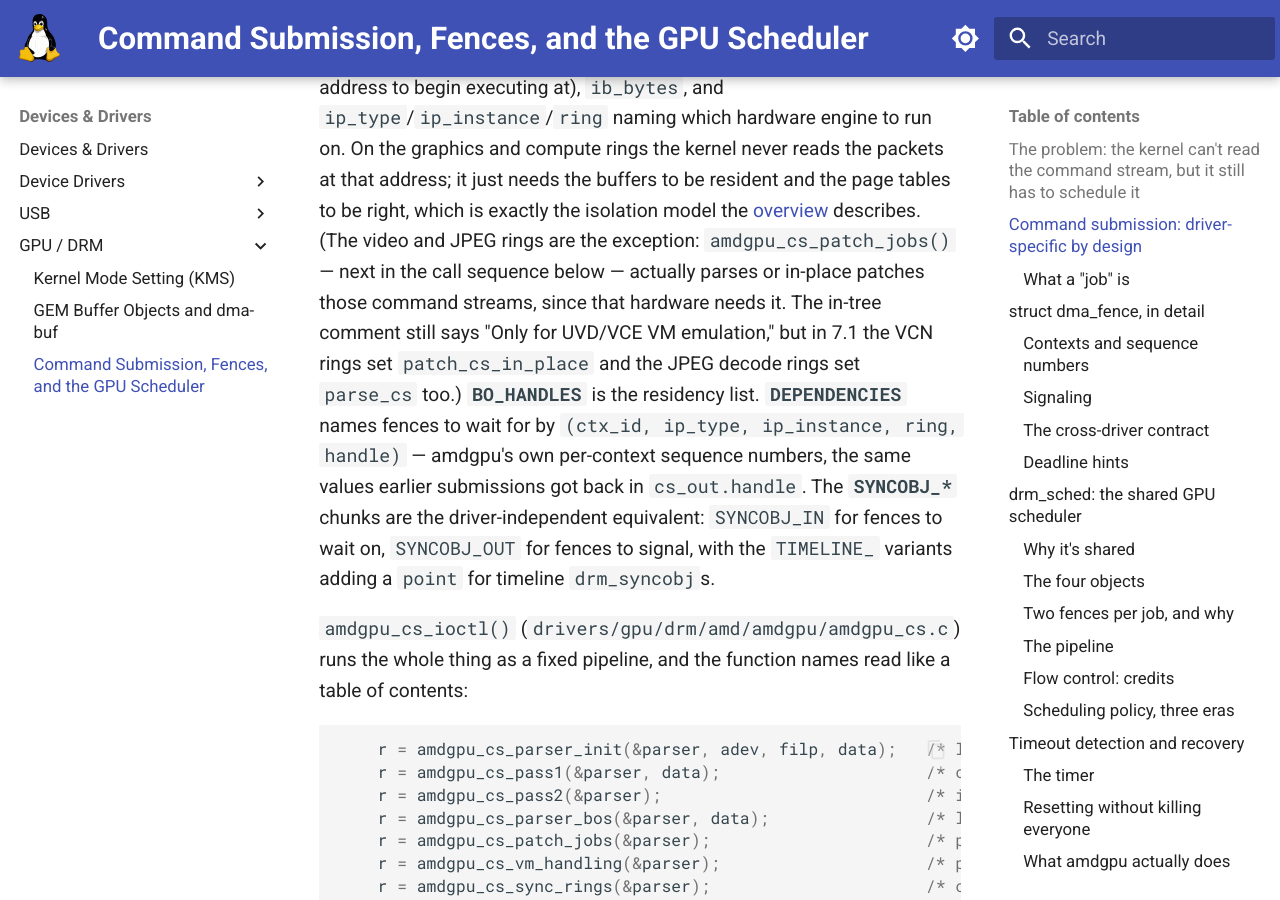
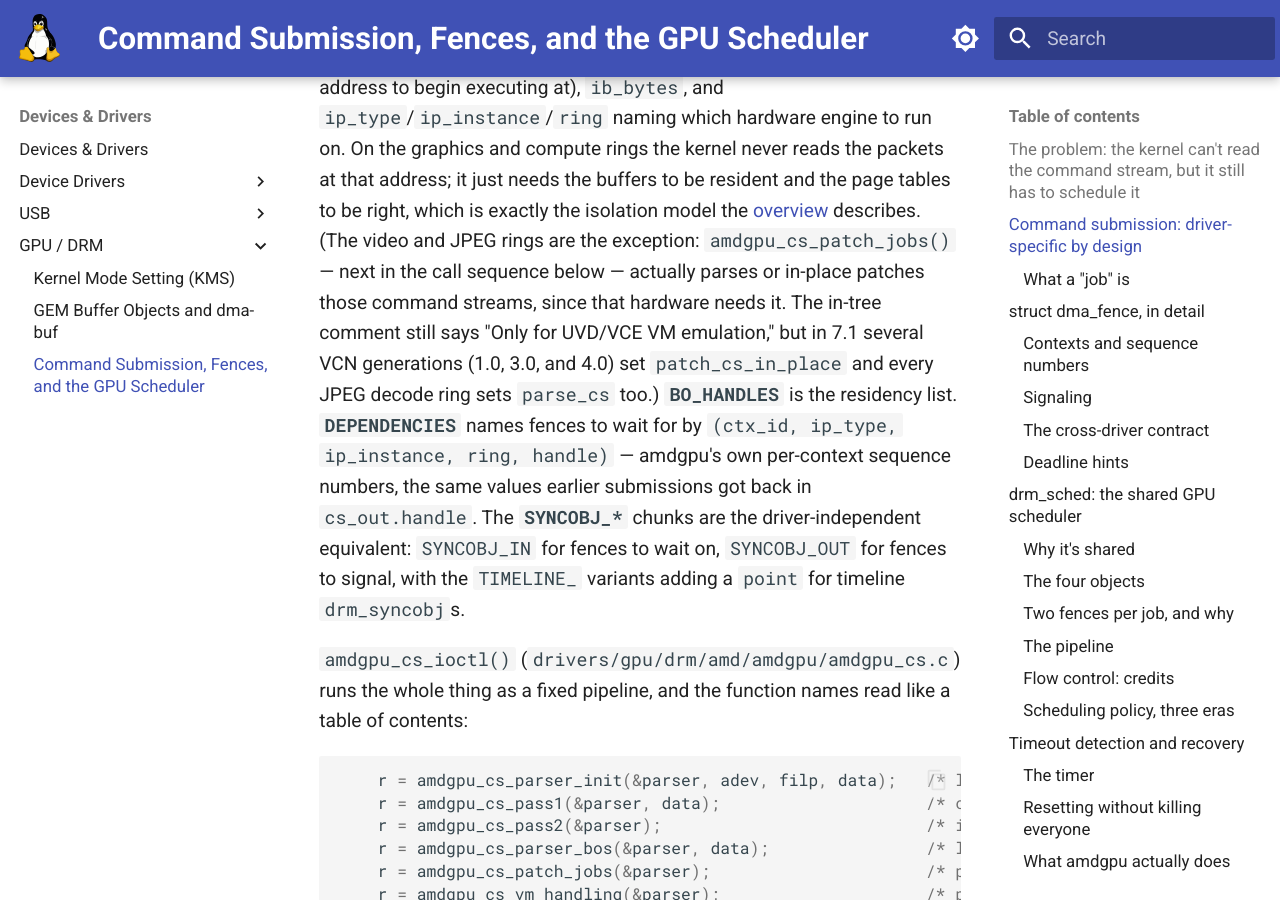
Before and after one commit to laveeshb/linux-kernel-internals, an MkDocs documentation site: the page built from docs/drm/command-submission.md, in a window 1280 px wide and 900 px high, scrolled down 2713 px. Built offline with MkDocs 1.6.1 and Material for MkDocs 9.7.7, drawn with Linux system fonts in a browser that asks for light colours.

Commit message:
Narrow a VCN generation claim to the ones that actually set patch_cs_in_place
Fourth review round: only VCN 1.0/3.0/4.0 set patch_cs_in_place at v7.1 --
VCN 2.0/2.5/4.0.3/4.0.5/5.0.0/5.0.1 set neither hook, so "the VCN rings"
as a blanket class overstated it. JPEG's half of the same sentence
("every JPEG decode ring sets parse_cs") was already exact. Everything
else in the first half verified clean this round.

````diff
--- a/docs/drm/command-submission.md
+++ b/docs/drm/command-submission.md
@@ -56,7 +56,7 @@
 #define AMDGPU_CHUNK_ID_CP_GFX_SHADOW		0x0a
 ```
 
-An **IB chunk** (`struct drm_amdgpu_cs_chunk_ib`) is the command buffer itself — but note what it actually contains: `va_start` (a GPU *virtual* address to begin executing at), `ib_bytes`, and `ip_type`/`ip_instance`/`ring` naming which hardware engine to run on. On the graphics and compute rings the kernel never reads the packets at that address; it just needs the buffers to be resident and the page tables to be right, which is exactly the isolation model the [overview](README.md) describes. (The video and JPEG rings are the exception: `amdgpu_cs_patch_jobs()` — next in the call sequence below — actually parses or in-place patches those command streams, since that hardware needs it. The in-tree comment still says "Only for UVD/VCE VM emulation," but in 7.1 the VCN rings set `patch_cs_in_place` and the JPEG decode rings set `parse_cs` too.) **`BO_HANDLES`** is the residency list. **`DEPENDENCIES`** names fences to wait for by `(ctx_id, ip_type, ip_instance, ring, handle)` — amdgpu's own per-context sequence numbers, the same values earlier submissions got back in `cs_out.handle`. The **`SYNCOBJ_*`** chunks are the driver-independent equivalent: `SYNCOBJ_IN` for fences to wait on, `SYNCOBJ_OUT` for fences to signal, with the `TIMELINE_` variants adding a `point` for timeline `drm_syncobj`s.
+An **IB chunk** (`struct drm_amdgpu_cs_chunk_ib`) is the command buffer itself — but note what it actually contains: `va_start` (a GPU *virtual* address to begin executing at), `ib_bytes`, and `ip_type`/`ip_instance`/`ring` naming which hardware engine to run on. On the graphics and compute rings the kernel never reads the packets at that address; it just needs the buffers to be resident and the page tables to be right, which is exactly the isolation model the [overview](README.md) describes. (The video and JPEG rings are the exception: `amdgpu_cs_patch_jobs()` — next in the call sequence below — actually parses or in-place patches those command streams, since that hardware needs it. The in-tree comment still says "Only for UVD/VCE VM emulation," but in 7.1 several VCN generations (1.0, 3.0, and 4.0) set `patch_cs_in_place` and every JPEG decode ring sets `parse_cs` too.) **`BO_HANDLES`** is the residency list. **`DEPENDENCIES`** names fences to wait for by `(ctx_id, ip_type, ip_instance, ring, handle)` — amdgpu's own per-context sequence numbers, the same values earlier submissions got back in `cs_out.handle`. The **`SYNCOBJ_*`** chunks are the driver-independent equivalent: `SYNCOBJ_IN` for fences to wait on, `SYNCOBJ_OUT` for fences to signal, with the `TIMELINE_` variants adding a `point` for timeline `drm_syncobj`s.
 
 `amdgpu_cs_ioctl()` (`drivers/gpu/drm/amd/amdgpu/amdgpu_cs.c`) runs the whole thing as a fixed pipeline, and the function names read like a table of contents:
 
````
